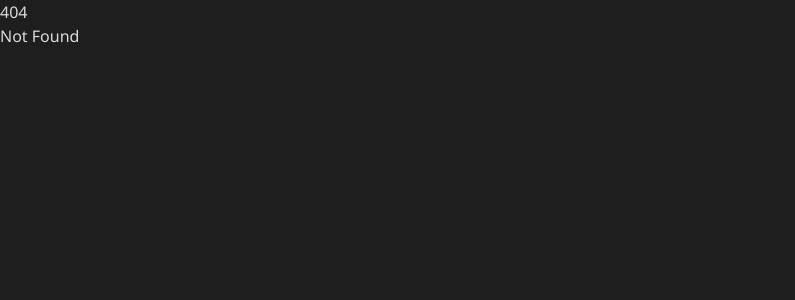
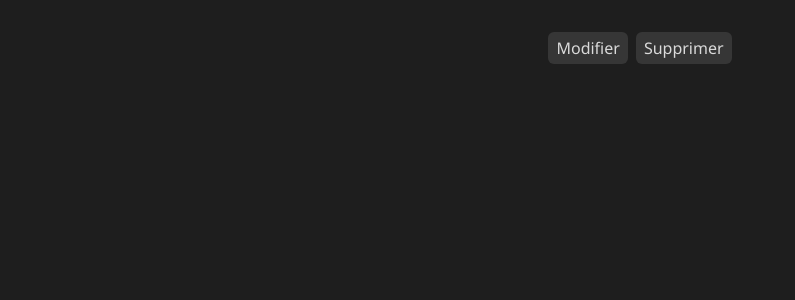
Before and after one commit to noahboos/memoria, a SvelteKit app: page /stacks/1 in a window 1280 px wide. Before the commit this address had no page. Shown: the top 300 px of the page, without its empty margins (0-795 px from the left). Built offline with nearby package versions, Linux system fonts and the light colour scheme.

Commit message:
Feature - Added a first version of the stack's read-one view.

```diff
--- /dev/null
+++ b/src/routes/stacks/[id]/+page.svelte
@@ -0,0 +1,63 @@
+<script lang="ts">
+    import type {PageProps} from "../../../../.svelte-kit/types/src/routes/stacks/[id]/$types";
+    import type {Stack} from "$lib/types/Stack";
+    import {onMount} from "svelte";
+    import {invoke} from "@tauri-apps/api/core";
+    import {getCurrentWindow} from "@tauri-apps/api/window";
+    import {showSaveStackModalStore, toggleSaveStackModal} from "$lib/hooks/stacks/showSaveStackModalStore";
+    import {showDeleteStackModalStore, toggleDeleteStackModal} from "$lib/hooks/stacks/showDeleteStackModalStore";
+    import DeleteStackModal from "$lib/components/stacks/DeleteStackModal.svelte";
+    import SaveStackModal from "$lib/components/stacks/SaveStackModal.svelte";
+    import {goto} from "$app/navigation";
+
+    let {params}: PageProps = $props();
+
+    const id: number = Number(params.id);
+    let stack: Stack = $state({ id: null, shelf_id: null, name: null, algorithm: null, created_at: null, modified_at: null });
+
+    onMount(async () => {
+        await refresh();
+
+        await getCurrentWindow().setTitle("Détail de la pile « " + stack.name + " » | Memoria");
+    });
+
+    function editStack(): void {
+        toggleSaveStackModal(true);
+    }
+
+    function deleteStack(): void {
+        toggleDeleteStackModal(true);
+    }
+
+    async function refresh(): Promise<void> {
+        stack = await invoke("read_one_stack", {id});
+    }
+
+    async function onDelete(): Promise<void> {
+        if (stack.shelf_id !== null && stack.shelf_id > 0) {
+            await goto("/shelves/" + stack.shelf_id);
+        } else {
+            await goto("/shelves");
+        }
+    }
+</script>
+
+<main class="p-4 space-y-4">
+    <h1 class="font-serif text-2xl text-center">{stack.name}</h1>
+    <div class="flex flex-row gap-2 justify-center">
+        <button
+            class="block w-fit bg-base-30 px-2 py-1 rounded-md hover:bg-primary-200 hover:text-base-00"
+            onclick={editStack}
+        >Modifier</button>
+        <button
+            class="block w-fit bg-base-30 px-2 py-1 rounded-md hover:bg-primary-200 hover:text-base-00"
+            onclick={deleteStack}
+        >Supprimer</button>
+    </div>
+</main>
+{#if $showSaveStackModalStore}
+    <SaveStackModal id={id} shelf_id={stack.shelf_id} onSave={refresh} />
+{/if}
+{#if $showDeleteStackModalStore}
+    <DeleteStackModal id={id} onDelete={onDelete} />
+{/if}
```
